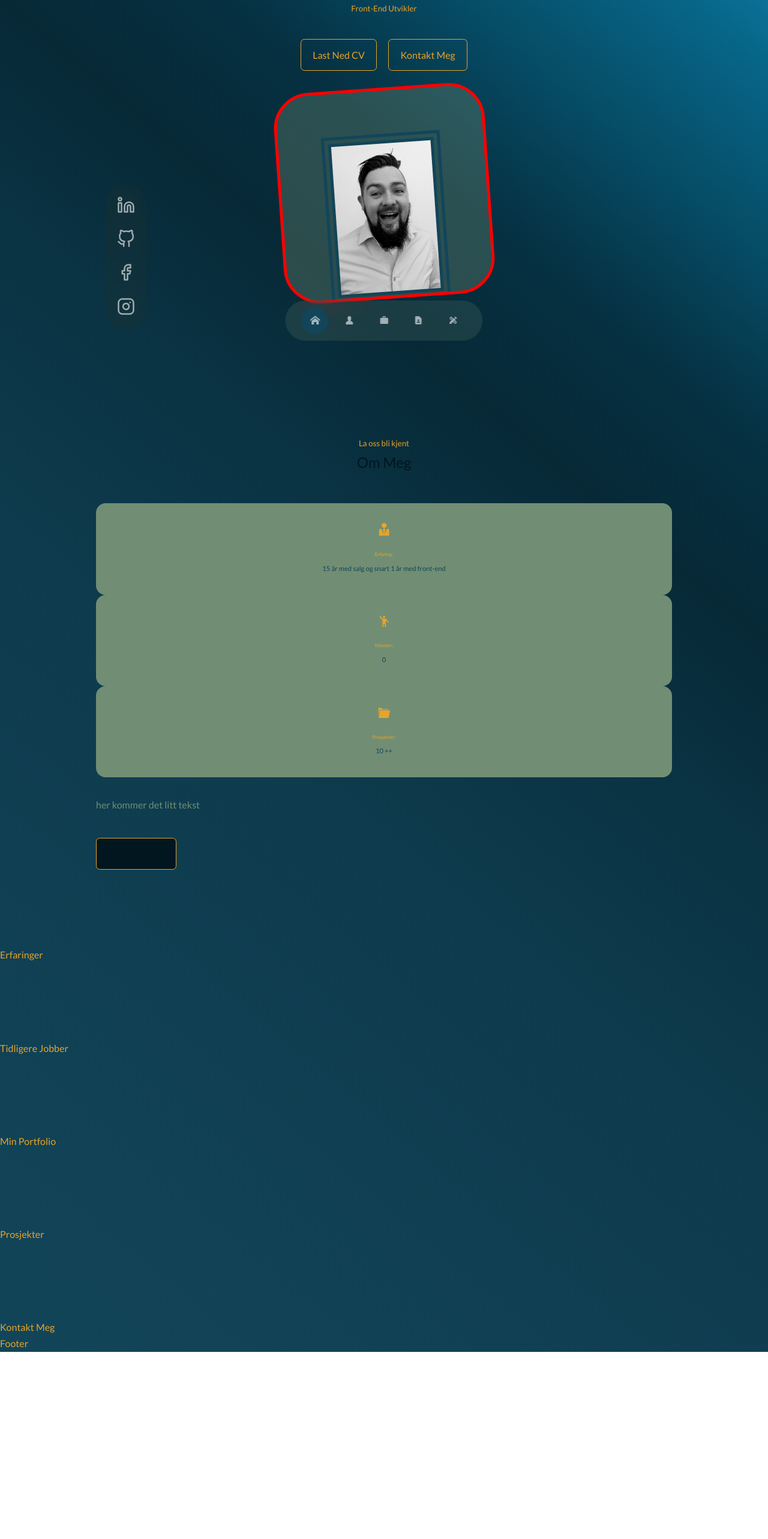
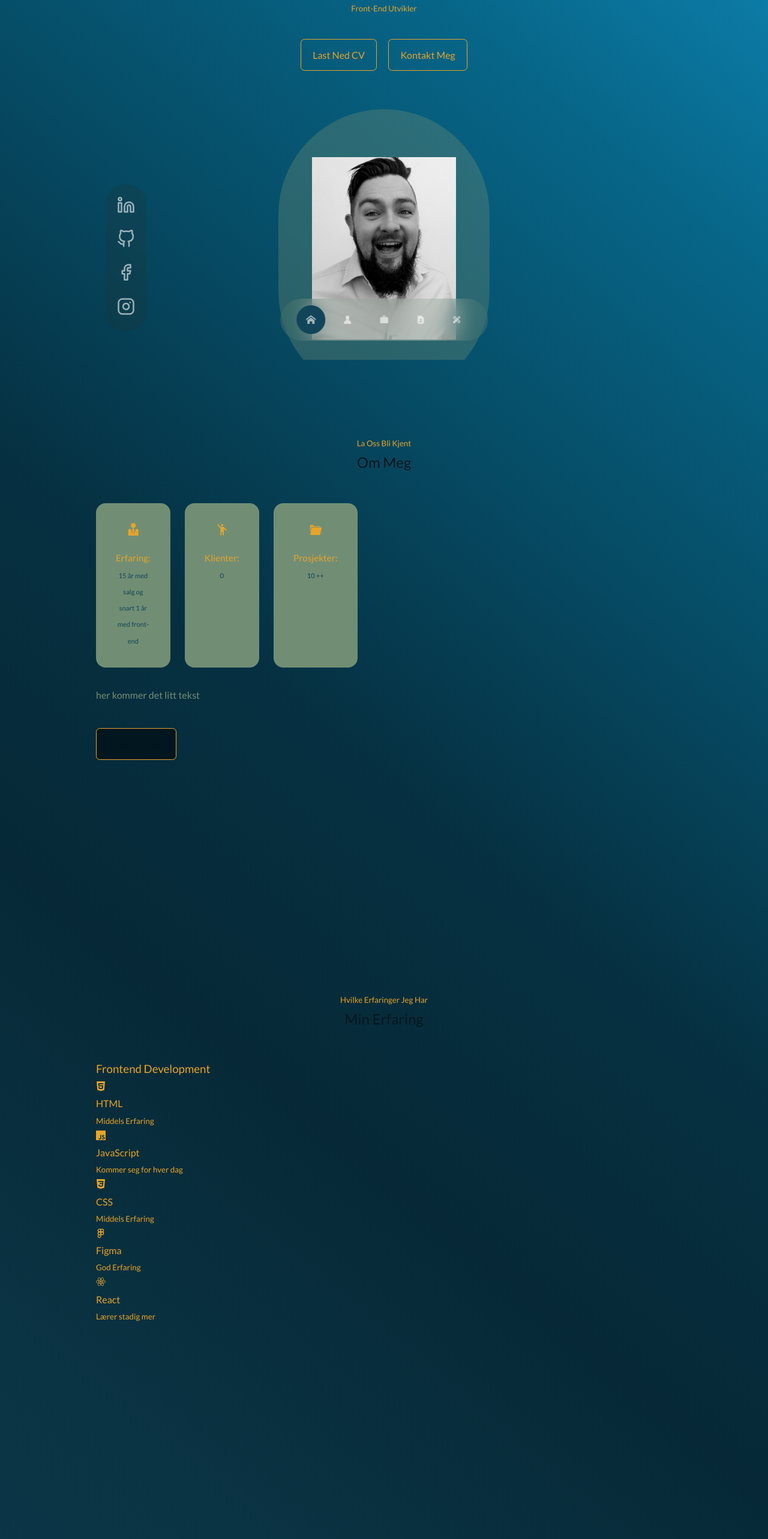
Before and after one commit to Andreastak86/react_portfolio, a React (Create React App) app: page / in a window 1280 px wide. Shown: the part 200-2766 px from the top of the page at 60% size. Before the commit the page ends 2454 px from the top, so only its background shows below. Built offline with nearby package versions, Linux system fonts and the light colour scheme.

Commit message:
Creating new content

```diff
--- a/src/components/about/About.jsx
+++ b/src/components/about/About.jsx
@@ -8,9 +8,9 @@ import { GiOpenFolder } from "react-icons/gi";
 const About = () => {
   return (
     <section id='about'>
-      <h5>La oss bli kjent</h5>
+      <h5>La Oss Bli Kjent</h5>
       <h2>Om Meg</h2>
-      <div className='container about_container'>
+      <div className='container about__container'>
         <div className='about__content'>
           <div className='about__cards'>
             <article className='about__card'>
--- a/src/components/about/about.css
+++ b/src/components/about/about.css
@@ -26,10 +26,10 @@
 }
 
 .about__me-image:hover {
-  transform: rotate(0);
+  transform: rotate(10deg);
 }
 
-.about_cards {
+.about__cards {
   display: grid;
   grid-template-columns: repeat(3, 1fr);
   gap: 1.5rem;
@@ -59,7 +59,7 @@
 }
 
 .about__card h5 {
-  font-size: 0.5rem;
+  font-size: 0.95rem;
 }
 
 .about__card small {
--- a/src/components/experience/Experience.jsx
+++ b/src/components/experience/Experience.jsx
@@ -1,8 +1,51 @@
 import React from "react";
 import "./experience.css";
+import { SiHtml5 } from "react-icons/si";
+import { SiJavascript } from "react-icons/si";
+import { SiCss3 } from "react-icons/si";
+import { FiFigma } from "react-icons/fi";
+import { FaReact } from "react-icons/fa";
 
 const Experience = () => {
-  return <section id='experience'>Erfaringer</section>;
+  return (
+    <section id='experience'>
+      <h5>Hvilke Erfaringer Jeg Har</h5>
+      <h2>Min Erfaring</h2>
+
+      <div className='container experience__container'>
+        <div className='experience__frontend'>
+          <h3>Frontend Development</h3>
+          <div className='experience__content'>
+            <article className='experience__details'>
+              <SiHtml5 />
+              <h4>HTML</h4>
+              <small className='text-light'>Middels Erfaring</small>
+            </article>
+            <article className='experience__details'>
+              <SiJavascript />
+              <h4>JavaScript</h4>
+              <small className='text-light'>Kommer seg for hver dag</small>
+            </article>
+            <article className='experience__details'>
+              <SiCss3 />
+              <h4>CSS</h4>
+              <small className='text-light'>Middels Erfaring</small>
+            </article>
+            <article className='experience__details'>
+              <FiFigma />
+              <h4>Figma</h4>
+              <small className='text-light'>God Erfaring</small>
+            </article>
+            <article className='experience__details'>
+              <FaReact />
+              <h4>React</h4>
+              <small className='text-light'>Lærer stadig mer</small>
+            </article>
+          </div>
+        </div>
+      </div>
+    </section>
+  );
 };
 
 export default Experience;
--- a/src/components/header/header.css
+++ b/src/components/header/header.css
@@ -1,24 +1,12 @@
-.profile-pic {
-  background: #718e7459;
-
-  width: 22rem;
-  height: 22rem;
-  position: absolute;
-  left: 50%;
-  transform: translateX(-50%);
-  margin-top: 1rem;
-  margin-bottom: 2rem;
-  border-radius: 60px;
-  overflow: hidden;
-  padding: 4.5rem;
-  rotate: -4deg;
-  border: red solid 5px;
-}
-
 header {
   height: 100vh;
   padding-top: 7rem;
   overflow: hidden;
+}
+
+img {
+  height: 100%;
+  width: 100%;
 }
 
 .header__container {
@@ -33,6 +21,8 @@ header {
   gap: 1.2rem;
   justify-content: center;
 }
+
+/*--------------------Some Bar on left--------------------*/
 
 .header__some {
   display: flex;
@@ -57,6 +47,23 @@ header {
   background: white;
 } */
 
+/*------------------Profile Pic --------------------*/
+
+.profile-pic {
+  background: #718e7459;
+
+  width: 22rem;
+  height: 30rem;
+  position: absolute;
+  left: 50%;
+  transform: translateX(-50%);
+  margin-top: 4rem;
+  margin-bottom: 2rem;
+  border-radius: 12rem 12rem 12rem 12rem;
+  overflow: hidden;
+  padding: 5rem 3.5rem 6rem 3.5rem;
+}
+
 /*-----------------------Media Queries Medium---------------*/
 @media screen and (max-width: 1024px) {
   header {
@@ -69,8 +76,7 @@ header {
   header {
     height: 100vh;
   }
-  .header__some,
-  .scroll__down {
+  .header__some {
     display: none;
   }
 }
--- a/src/components/nav/nav.css
+++ b/src/components/nav/nav.css
@@ -16,7 +16,7 @@ nav {
 
 nav a {
   background: transparent;
-  padding: 0.9rem;
+  padding: 1rem;
   border-radius: 50%;
   display: flex;
   color: var(--color-light);
--- a/src/index.css
+++ b/src/index.css
@@ -74,7 +74,7 @@ h1 {
 
 section {
   margin-top: 8rem;
-  /* height: 100vh; */
+  height: 100vh;
 }
 
 section > h2,
@@ -129,7 +129,6 @@ img {
   display: block;
   width: 100%;
   object-fit: cover;
-  border: #124559 1rem double;
 }
 
 /*///////////////// Media Queries///////////////////*/
```
